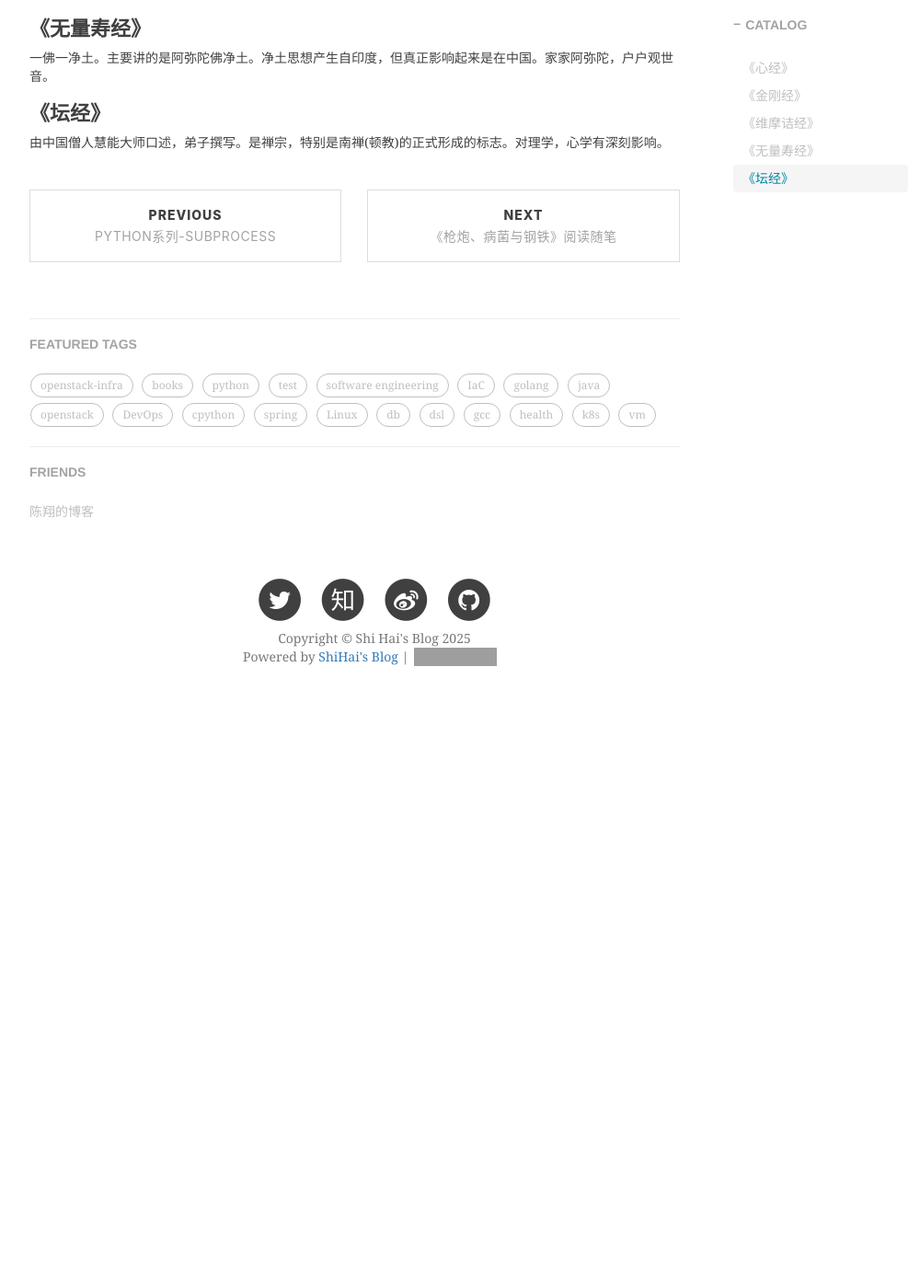
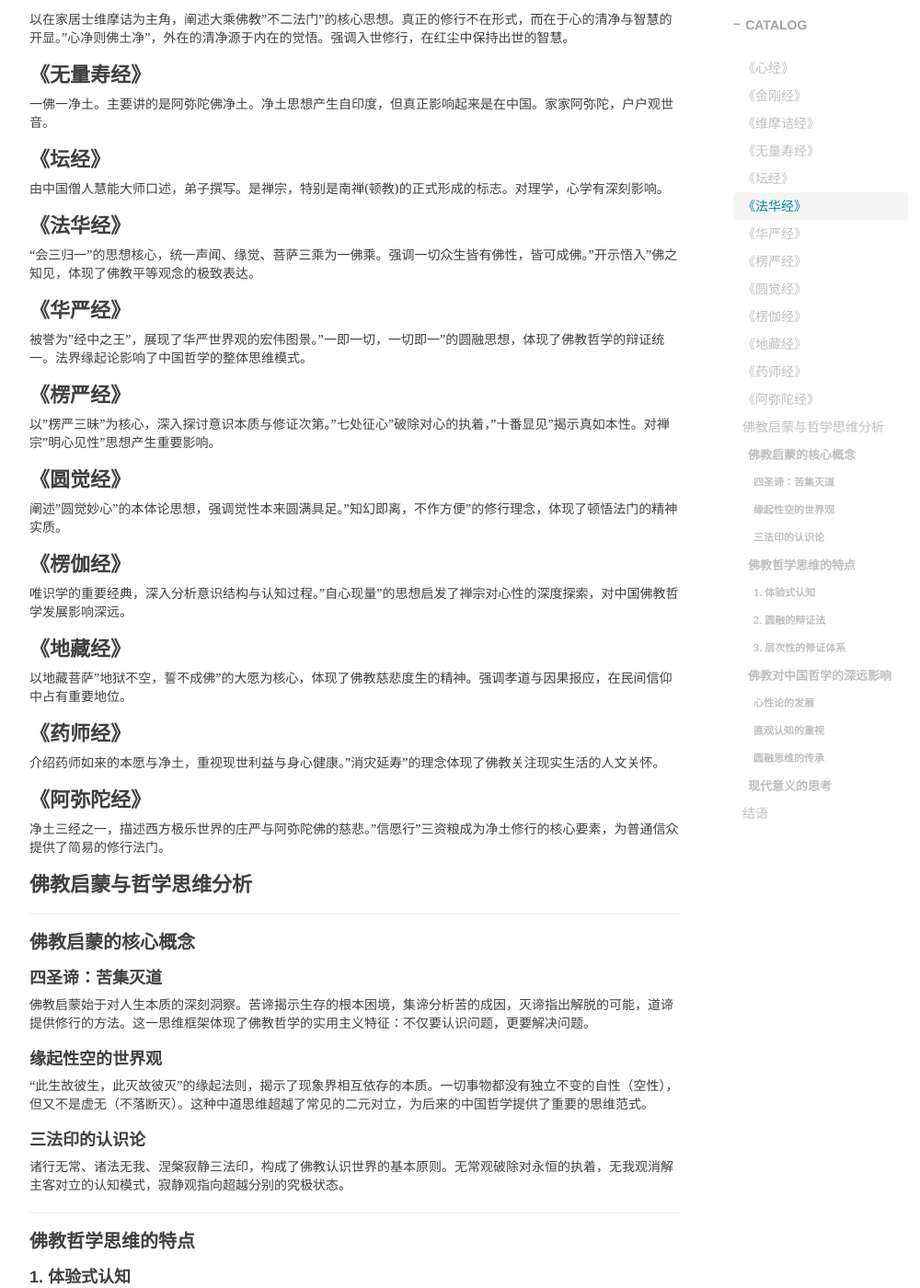
Before and after one commit to shihai1991/shihai1991.github.io, a Jekyll site: the page built from _posts/2025-04-13-佛教十三经.md, in a window 1280 px wide and 1400 px high, scrolled down 660 px. Shown: the whole window at 92% size, without its empty margins (233-1233 px from the left). Built offline with Jekyll 4.4.1, drawn with Linux system fonts in a browser that asks for light colours; nearby versions of some CDN libraries; comment, search, counter and statistics services are not loaded; before the commit the page ends 1469 px from its top, so only the background shows below that; some of the changed text lies outside the part shown; grey boxes are pictures that could not be loaded.

Commit message:
Complete Buddhist Thirteen Scriptures blog post with comprehensive philosophical analysis
Co-authored-by: shihai1991 <9103416+shihai1991@users.noreply.github.com>

```diff
--- a/_posts/2025-04-13-佛教十三经.md
+++ b/_posts/2025-04-13-佛教十三经.md
@@ -15,9 +15,83 @@ time: '2025.04.13 21:23:00'
 着重无相，破除明相，如：凡所有相皆是虚妄；
 
 # 《维摩诘经》
+以在家居士维摩诘为主角，阐述大乘佛教"不二法门"的核心思想。真正的修行不在形式，而在于心的清净与智慧的开显。"心净则佛土净"，外在的清净源于内在的觉悟。强调入世修行，在红尘中保持出世的智慧。
 
 # 《无量寿经》
 一佛一净土。主要讲的是阿弥陀佛净土。净土思想产生自印度，但真正影响起来是在中国。家家阿弥陀，户户观世音。
 
 # 《坛经》
 由中国僧人慧能大师口述，弟子撰写。是禅宗，特别是南禅(顿教)的正式形成的标志。对理学，心学有深刻影响。
+
+# 《法华经》
+"会三归一"的思想核心，统一声闻、缘觉、菩萨三乘为一佛乘。强调一切众生皆有佛性，皆可成佛。"开示悟入"佛之知见，体现了佛教平等观念的极致表达。
+
+# 《华严经》
+被誉为"经中之王"，展现了华严世界观的宏伟图景。"一即一切，一切即一"的圆融思想，体现了佛教哲学的辩证统一。法界缘起论影响了中国哲学的整体思维模式。
+
+# 《楞严经》
+以"楞严三昧"为核心，深入探讨意识本质与修证次第。"七处征心"破除对心的执着，"十番显见"揭示真如本性。对禅宗"明心见性"思想产生重要影响。
+
+# 《圆觉经》
+阐述"圆觉妙心"的本体论思想，强调觉性本来圆满具足。"知幻即离，不作方便"的修行理念，体现了顿悟法门的精神实质。
+
+# 《楞伽经》
+唯识学的重要经典，深入分析意识结构与认知过程。"自心现量"的思想启发了禅宗对心性的深度探索，对中国佛教哲学发展影响深远。
+
+# 《地藏经》
+以地藏菩萨"地狱不空，誓不成佛"的大愿为核心，体现了佛教慈悲度生的精神。强调孝道与因果报应，在民间信仰中占有重要地位。
+
+# 《药师经》
+介绍药师如来的本愿与净土，重视现世利益与身心健康。"消灾延寿"的理念体现了佛教关注现实生活的人文关怀。
+
+# 《阿弥陀经》
+净土三经之一，描述西方极乐世界的庄严与阿弥陀佛的慈悲。"信愿行"三资粮成为净土修行的核心要素，为普通信众提供了简易的修行法门。
+
+# 佛教启蒙与哲学思维分析
+
+## 佛教启蒙的核心概念
+
+### 四圣谛：苦集灭道
+佛教启蒙始于对人生本质的深刻洞察。苦谛揭示生存的根本困境，集谛分析苦的成因，灭谛指出解脱的可能，道谛提供修行的方法。这一思维框架体现了佛教哲学的实用主义特征：不仅要认识问题，更要解决问题。
+
+### 缘起性空的世界观
+"此生故彼生，此灭故彼灭"的缘起法则，揭示了现象界相互依存的本质。一切事物都没有独立不变的自性（空性），但又不是虚无（不落断灭）。这种中道思维超越了常见的二元对立，为后来的中国哲学提供了重要的思维范式。
+
+### 三法印的认识论
+诸行无常、诸法无我、涅槃寂静三法印，构成了佛教认识世界的基本原则。无常观破除对永恒的执着，无我观消解主客对立的认知模式，寂静观指向超越分别的究极状态。
+
+## 佛教哲学思维的特点
+
+### 1. 体验式认知
+佛教强调"如实知见"，不是单纯的理性分析，而是通过禅修实践获得的直观体验。这种认知方式超越了概念思维的局限，直指事物本源。如《楞严经》所说的"离言说相，离名字相，离心缘相"，体现了这种超越性认知的特征。
+
+### 2. 圆融的辩证法
+华严宗的"六相圆融"（总相、别相、同相、异相、成相、坏相）和"十玄门"思想，展现了佛教哲学独特的辩证思维。不是简单的对立统一，而是在更高层次上的圆满融摄，一切差别在绝对真理面前都得到了超越。
+
+### 3. 层次性的修证体系
+从小乘的解脱道，到大乘的菩萨道，再到金刚乘的即身成佛，佛教建构了完整的修证体系。每个层次都有其相应的见地、修行方法和证悟境界，体现了佛教哲学的系统性和实践性。
+
+## 佛教对中国哲学的深远影响
+
+### 心性论的发展
+佛教的"佛性"思想与中国传统的"心性"观念相结合，催生了宋明理学和心学的繁荣。从朱熹的"理一分殊"到王阳明的"心即理"，都能看到佛教哲学的深刻印记。
+
+### 直观认知的重视
+禅宗的"直指人心，见性成佛"影响了中国哲学对直观认知的重视。这种不依赖概念推理的认知方式，丰富了中国哲学的认识论传统。
+
+### 圆融思维的传承
+华严宗的圆融思想与中国传统的"和而不同"理念相融合，形成了中国哲学独特的包容性思维模式，这在后来的太极学说和气学理论中都有体现。
+
+## 现代意义的思考
+
+佛教哲学的现代价值在于其对人类精神困境的深刻洞察和系统解答。在物质文明高度发达的今天，佛教的"中道"智慧为平衡物质与精神、个人与社会、当下与未来提供了宝贵的思想资源。
+
+空性思想有助于我们超越固化的观念和偏见，以更开放的心态面对变化的世界；慈悲理念促进人际和谐与社会进步；禅修实践提供了内心平静与精神成长的有效方法。
+
+# 结语
+
+《佛教十三经》不仅是宗教经典的汇集，更是人类智慧的宝库。从《心经》的空有圆融，到《法华经》的一乘思想；从《华严经》的法界观，到《坛经》的顿悟法门，每部经典都为我们提供了认识世界、理解生命的独特视角。
+
+佛教哲学以其深邃的洞察力、严密的逻辑性和强烈的实践性，为人类文明贡献了珍贵的思想财富。在当今这个充满挑战与机遇的时代，重新审视和学习这些古老的智慧，或许能为我们指引一条通向内心平静与精神自由的光明大道。
+
+正如《金刚经》所言："一切有为法，如梦幻泡影，如露亦如电，应作如是观。"在无常变化的世界中，保持觉醒的智慧，以慈悲的心怀，行走在觉悟的道路上，这或许就是佛教给我们最珍贵的启示。
```
